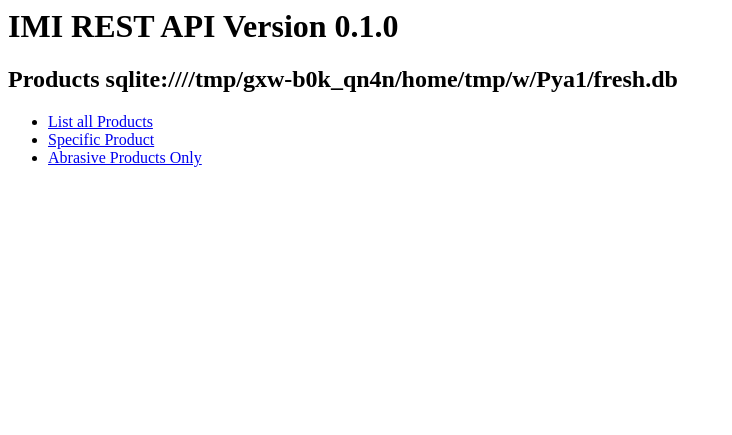
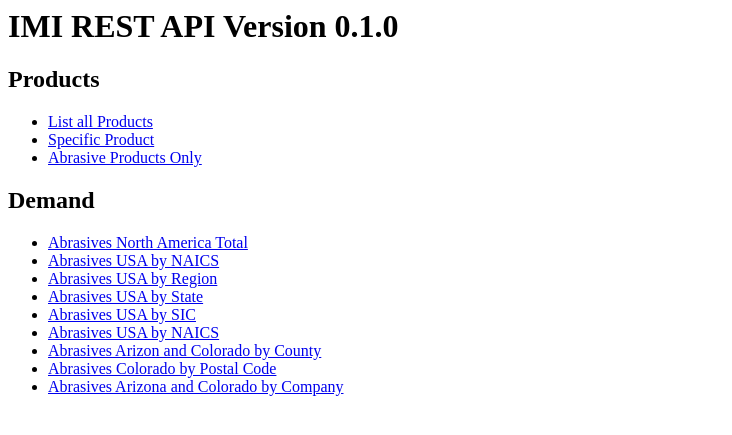
Before and after one commit to imidata/imi-rest-api, a Flask app: page / in a window 1280 px wide. Shown: the top 435 px of the page, without its empty margins (0-732 px from the left). Run offline with Flask 2, Linux system fonts and the light colour scheme; some libraries are stand-ins or nearby versions.

Commit message:
saving progress

```diff
--- a/app.py
+++ b/app.py
@@ -45,6 +45,9 @@ def products(product_id=None):
 	return jsonify(products=to_return)
 
 
+@app.route('/1/demand')
+def demand():
+	return jsonify(result="demand")
 
 
 if __name__ == '__main__':
--- a/templates/index.html
+++ b/templates/index.html
@@ -1,8 +1,21 @@
 <h1>IMI REST API Version 0.1.0</h1>
 
-<h2>Products {{ database }}</h2>
+<h2>Products</h2>
 <ul>
 	<li><a href="{{ url_for('products') }}">List all Products</a></li>
 	<li><a href="{{ url_for('products',product_id='2') }}">Specific Product</a></li>
 	<li><a href="{{ url_for('products',category='Abrasives') }}">Abrasive Products Only</a></li>
 </ul>
+
+<h2>Demand</h2>
+<ul>
+	<li><a href="{{ url_for('demand', products='1,2,3,4',geo='US,MX,CA',group_by='country' ) }}">Abrasives North America Total </a></li>
+	<li><a href="{{ url_for('demand', products='1,2,3,4',geo='US',group_by='co_size' ) }}">Abrasives USA by NAICS </a></li>
+	<li><a href="{{ url_for('demand', products='1,2,3,4',geo='US',group_by='region' ) }}">Abrasives USA by Region </a></li>
+	<li><a href="{{ url_for('demand', products='1,2,3,4',geo='US',group_by='state' ) }}">Abrasives USA by State </a></li>
+	<li><a href="{{ url_for('demand', products='1,2,3,4',geo='US',group_by='sic' ) }}">Abrasives USA by SIC </a></li>
+	<li><a href="{{ url_for('demand', products='1,2,3,4',geo='US',group_by='naics' ) }}">Abrasives USA by NAICS </a></li>
+	<li><a href="{{ url_for('demand', products='1,2,3,4',geo='US.CO,US.AZ',group_by='county' ) }}">Abrasives Arizon and Colorado by County </a></li>
+	<li><a href="{{ url_for('demand', products='1,2,3,4',geo='US.CO',group_by='postal_code' ) }}">Abrasives Colorado by Postal Code </a></li>
+	<li><a href="{{ url_for('demand', products='1,2,3,4',geo='US.CO,US.AZ',group_by='prospects' ) }}">Abrasives Arizona and Colorado by Company </a></li>
+</ul>
```
